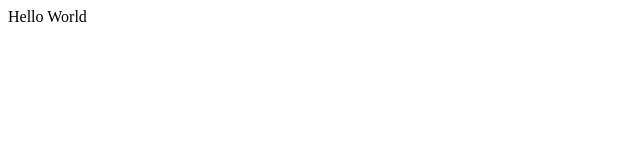
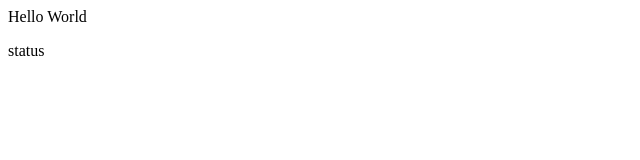
Before and after one commit to happitec-nakazawa/git_tutorial, a plain HTML site: page index.html in a window 1280 px wide. Shown: the full height of the page, 0-640 px from the left. Drawn offline with Linux system fonts and the light colour scheme.

Commit message:
git status command を追記

```diff
--- a/index.html
+++ b/index.html
@@ -1 +1,2 @@
 Hello World
+<p>status</p>
```
